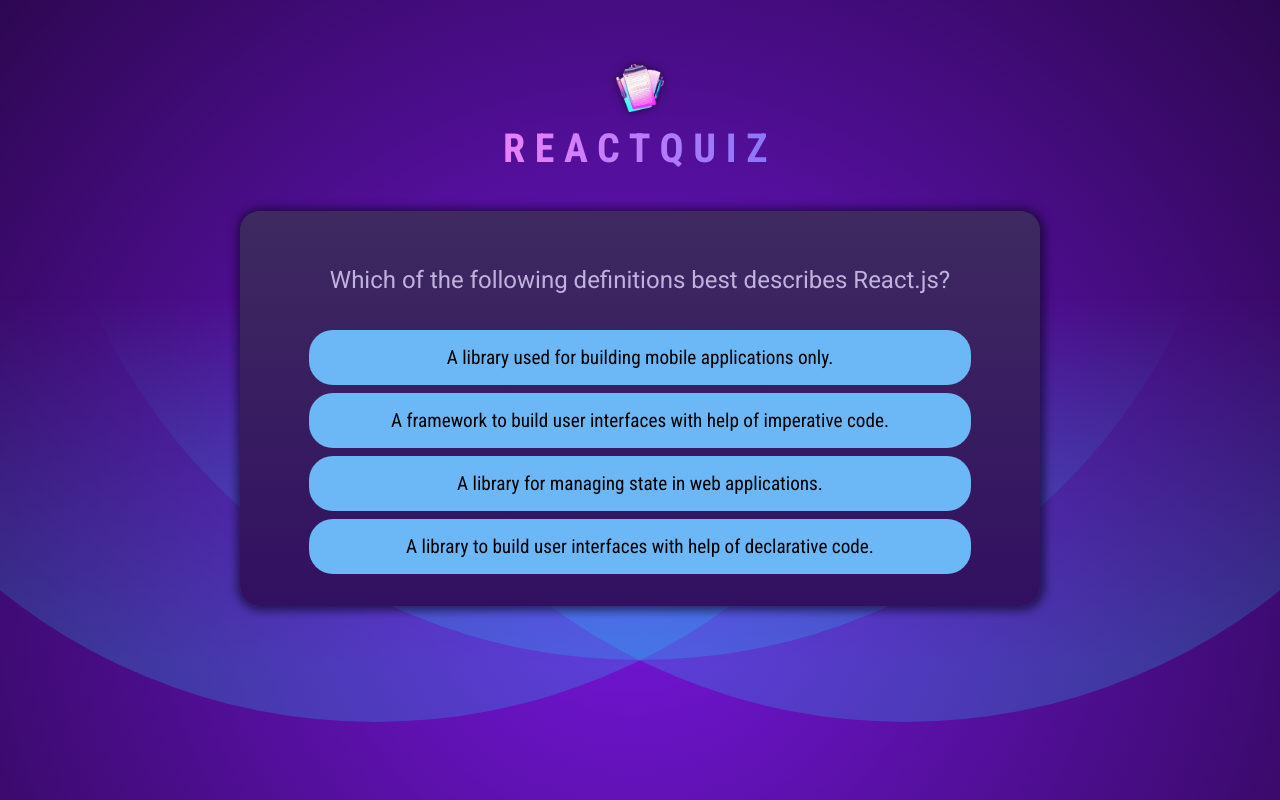
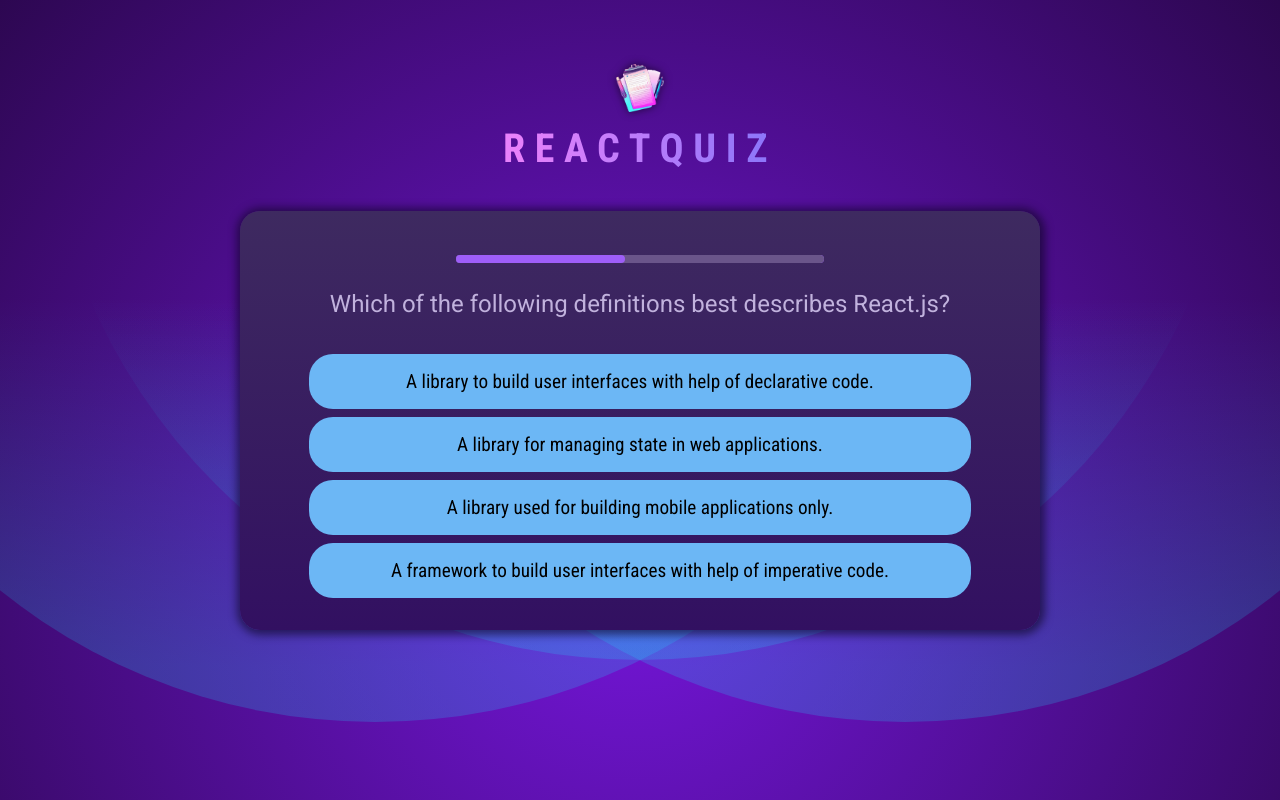
Before and after one commit to halynabondar/ReactQuiz, a React (Vite) app: page / in a window 1280 px wide. Built offline with nearby package versions, Linux system fonts and the light colour scheme.

Commit message:
Refactor Quiz component by extracting Question into a separate component

```diff
--- a/src/components/Quiz.jsx
+++ b/src/components/Quiz.jsx
@@ -1,42 +1,32 @@
-import {useState} from "react";
+import {useCallback, useState} from "react";
 import QUESTIONS from "../questions.js";
-import quizCompletedImg from '../assets/quiz-complete.png'
+import Question from "./Question.jsx";
+import Summary from "./Summary.jsx";
 
 export default function Quiz() {
     const [userAnswers, setUserAnswers] = useState([]);
+
     const activeQuestionIndex = userAnswers.length;
     const quizIsComplete = activeQuestionIndex === QUESTIONS.length;
 
-    function handleSelectAnswer(selectedAnswer) {
+    const handleSelectAnswer = useCallback(function handleSelectAnswer(selectedAnswer) {
         setUserAnswers((prevUserAnswer) => {
-            return [...prevUserAnswer, selectedAnswer];
+            return [...prevUserAnswer, selectedAnswer?.answer || selectedAnswer];
         });
-    }
+    }, []);
+
+    const handleSkipAnswer = useCallback(() => handleSelectAnswer(null), [handleSelectAnswer]);
 
     if (quizIsComplete) {
-        return (
-            <div id='summary'>
-                <img src={quizCompletedImg} alt='quizCompleted'/>
-                <h2>Quiz Completed!</h2>
-            </div>
-        )
+        return <Summary userAnswers={userAnswers}/>
     }
-
-    const shuffledAnswers = [...QUESTIONS[activeQuestionIndex].answers];
-    shuffledAnswers.sort(() => Math.random() - 0.5);
 
     return (
         <div id='quiz'>
-            <div id='question'>
-                <h2 className="Quiz">{QUESTIONS[activeQuestionIndex].text}</h2>
-                <ul id='answers'>
-                    {shuffledAnswers.map((answer) => (
-                        <li key={answer} className='answer'>
-                            <button onClick={() => handleSelectAnswer(answer)}>{answer}</button>
-                        </li>
-                    ))}
-                </ul>
-            </div>
+            <Question index={activeQuestionIndex}
+                      key={activeQuestionIndex}
+                      onSelectAnswer={handleSelectAnswer}
+                      onSkipAnswer={handleSkipAnswer}/>
         </div>
     )
 }
```
